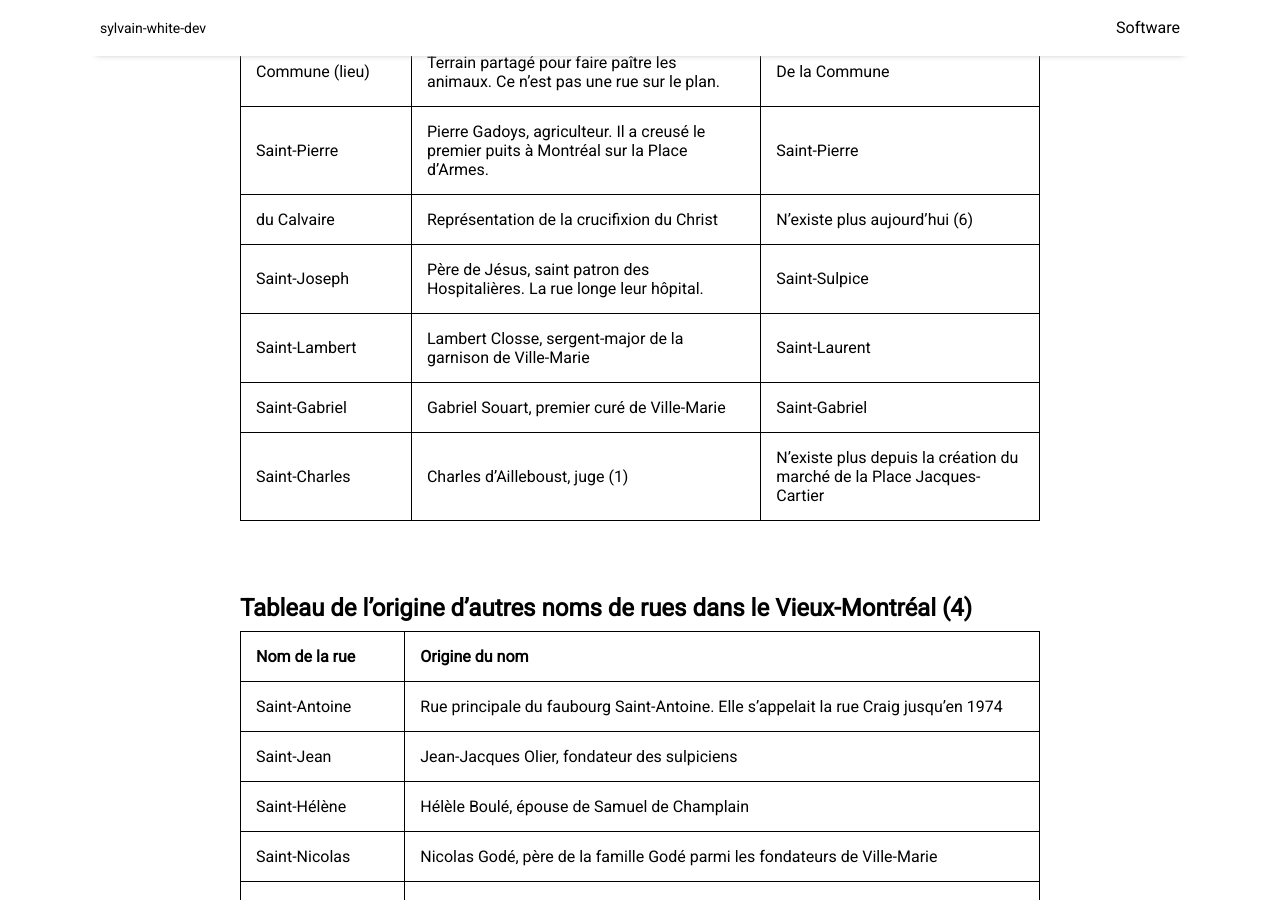
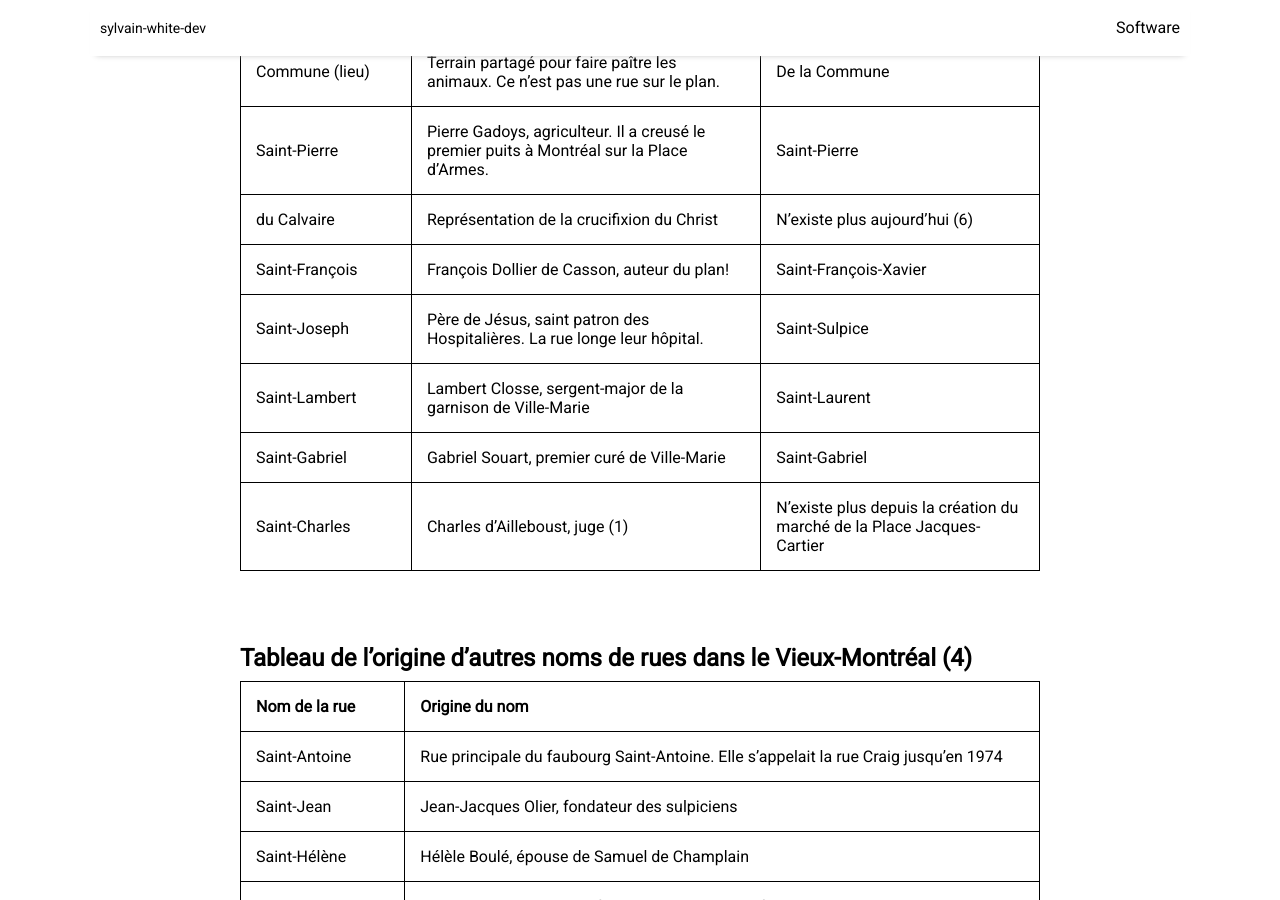
Before and after one commit to sylvainwhite/sylvain-white-dev, a Jekyll site: the page built from _posts/2023-11-04-RuesDuVieuxMontréal.md, in a window 1280 px wide and 900 px high, scrolled down 1976 px. Built offline with Jekyll 4.4.1, drawn with Linux system fonts in a browser that asks for light colours; nearby versions of some CDN libraries.

Commit message:
Update post Noms des Rues du Vieux-Montréal

```diff
--- a/_posts/2023-11-04-RuesDuVieuxMontréal.md
+++ b/_posts/2023-11-04-RuesDuVieuxMontréal.md
@@ -47,6 +47,7 @@ image: PlanDollierDeCasson1672.jpg
 | Commune (lieu) | Terrain partagé pour faire paître les animaux. Ce n'est pas une rue sur le plan. | De la Commune |
 | Saint-Pierre | Pierre Gadoys, agriculteur. Il a creusé le premier puits à Montréal sur la Place d’Armes. | Saint-Pierre |
 | du Calvaire | Représentation de la crucifixion du Christ | N’existe plus aujourd’hui (6) |
+| Saint-François | François Dollier de Casson, auteur du plan! | Saint-François-Xavier |
 | Saint-Joseph | Père de Jésus, saint patron des Hospitalières. La rue longe leur hôpital. | Saint-Sulpice |
 | Saint-Lambert | Lambert Closse, sergent-major de la garnison de Ville-Marie | Saint-Laurent |
 | Saint-Gabriel | Gabriel Souart, premier curé de Ville-Marie | Saint-Gabriel |
```
